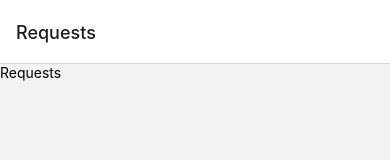
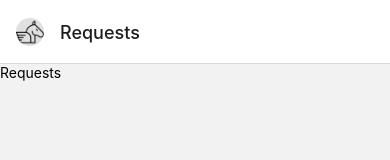
Before and after one commit to min-38/kwChat, a React Native app in the folder app/: screen /Home in a window 390 px wide. Shown: the top 160 px of the page. Built offline with nearby package versions, Linux system fonts and the light colour scheme; some icons are missing.

Commit message:
#8_기본 유저 이미지 추가

```diff
--- a/app/src/screens/Home.jsx
+++ b/app/src/screens/Home.jsx
@@ -1,4 +1,5 @@
 import { useLayoutEffect } from "react"
+import { TouchableOpacity, View, Image } from "react-native"
 import { createBottomTabNavigator} from '@react-navigation/bottom-tabs'
 import { FontAwesomeIcon } from '@fortawesome/react-native-fontawesome'
 
@@ -19,6 +20,24 @@ function HomeScreen({ navigation }) {
     return (
         <Tab.Navigator
             screenOptions={({ route, navigation }) => ({
+                headerLeft: () => (
+                    <View style={{ marginLeft: 16 }}>
+                        <Image
+                            source={require('../assets/images/default-user-avartar.png')}
+                            style={{ width: 28, height: 28, borderRadius: 14, backgroundColor: '#e0e0e0'}}
+                        />
+                    </View>
+                ),
+                headerRight: () => (
+                    <TouchableOpacity>
+                        <FontAwesomeIcon
+                            style={{ marginRight: 16 }}
+                            icon='magnifying-glass'
+                            size={22}
+                            color='#404040'
+                        />
+                    </TouchableOpacity>
+                ),
                 tabBarIcon: ({ focused, color, size }) => {
                     const icons = {
 						Requests: 'bell',
```
Also changed, not shown: app/src/assets/images/default-user-avartar.png (added).
